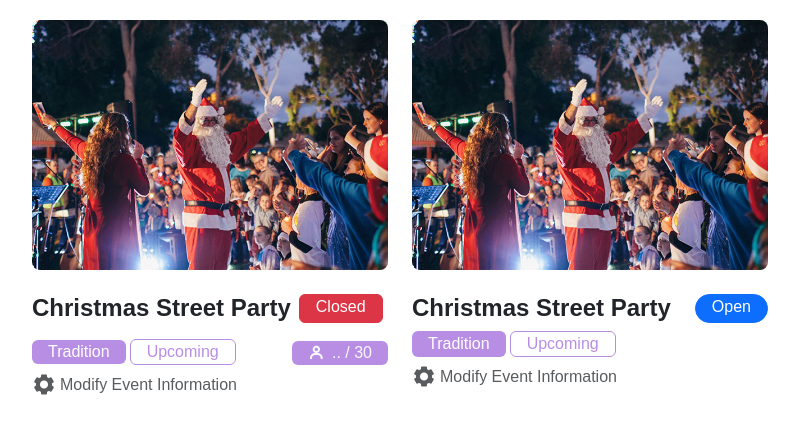
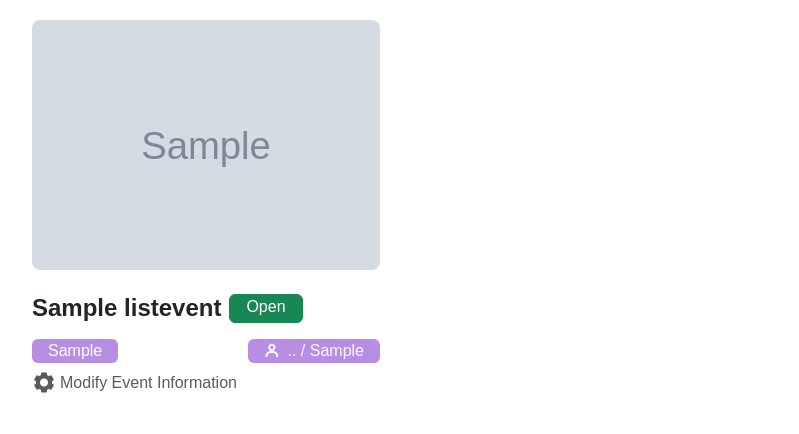
Before and after one commit to Gr1X/Webprog_Lec, a PHP site: page /dashboardadmin.php in a window 1280 px wide. Shown: the part 76-510 px from the top of the page, without its empty margins (50-849 px from the left). Run offline with PHP 8.4, Linux system fonts and the light colour scheme; the visitor is signed in with stand-in values (Sample User, id 1); tables that the repository leaves empty or names only in its code hold one stand-in row (values such as "Sample post"); grey boxes marked "Sample" are stand-in pictures; some libraries are stand-ins or nearby versions; some web fonts are replaced.

Commit message:
show events

```diff
--- a/dashboardadmin.php
+++ b/dashboardadmin.php
@@ -1,3 +1,22 @@
+<?php
+session_start();
+require_once('db.php');
+
+$id_akun = $_SESSION['id_akun'];
+$username = $_SESSION['username'];
+
+$query5 = "SELECT e.id_event, nama_event, foto_event, status_event, kategori, tanggal_event, max_peserta
+           FROM listevent AS e
+           LEFT JOIN registerke AS r ON r.id_event = e.id_event
+           GROUP BY e.id_event
+           ORDER BY tanggal_event ASC";
+
+$stmt5 = $db->prepare(query: $query5);
+$stmt5->execute();
+$events = $stmt5->fetchAll(PDO::FETCH_ASSOC);
+?>
+
+
 <!DOCTYPE html>
 <html lang="en">
 
@@ -69,28 +88,56 @@
     <div class="container mt-5 pt-5">
         <div class="row">
             <!-- Card Gambar Event -->
+            <div class="row">
+            <?php
+            // Tanggal hari ini
+            $currentDate = new DateTime();
+
+            foreach ($events as $event):
+                // Tanggal event dari database
+                $eventDate = new DateTime($event['tanggal_event']);
+
+                // Hitung selisih hari antara event dan tanggal saat ini
+                $interval = $currentDate->diff($eventDate);
+                $daysRemaining = (int) $interval->format('%r%a'); // %r untuk tanda negatif/positif
+
+                // Cek apakah event kurang dari 7 hari
+                $isUpcoming = ($daysRemaining >= 0 && $daysRemaining <= 7);
+            ?>
                 <div class="col-md-4">
                     <div class="card border border-0 mb-4" style="width: 100%;">
-                    <img src="img/christmas.jpg" class="card-img-top border border-0 rounded-3" alt="...">
+                        <!-- Gambar Event -->
+                        <img src="uploads/<?= $event['foto_event'] ?>" class="card-img-top border border-0 rounded-3" alt="...">
+
                         <div class="card-body mt-4 p-0">
                             <div class="d-flex gap-2 mb-3">
-                            <h5 class="card-title m-0 align-self-center">Christmas Street Party</h5>
-                            <p type="button" class="btn btn-danger rounded-2 px-3 py-0 m-0">Closed</p>
+                                <!-- Nama Event -->
+                                <h5 class="card-title m-0 align-self-center"><?= $event['nama_event'] ?></h5>
+
+                                <!-- Status Event -->
+                                <p type="button" class="btn <?= $event['status_event'] === 'open' ? 'btn-success' : 'btn-danger' ?> rounded-2 px-3 py-0 m-0">
+                                    <?= ucfirst($event['status_event']) ?>
+                                </p>
                             </div>
 
                             <div class="d-flex justify-content-between">
                                 <div class="d-flex gap-1 align-items-center">
-                                <!-- Kategori -->
+                                    <!-- Kategori Event -->
                                     <div class="d-flex border border-0 rounded-2 px-3 py-0 kategori_tombol">
-                                    <p class="align-self-center p-0 m-0">Tradition</p>
-                                </div>
-                                <!-- Upcoming Status -->
-                                <button type="button" class="btn button_event rounded-2 px-3 p-0 m-0">Upcoming</button>
+                                        <p class="align-self-center p-0 m-0"><?= ucfirst($event['kategori']) ?></p>
                                     </div>
 
-                            <!-- Participants -->
+                                    <!-- Upcoming Status hanya jika event kurang dari 1 minggu -->
+                                    <?php if ($isUpcoming): ?>
+                                        <button type="button" class="btn button_event rounded-2 px-3 p-0 m-0">Upcoming</button>
+                                    <?php endif; ?>
+                                </div>
+
+                                <!-- Participants (dummied since it is not in the query) -->
                                 <div class="m-0 p-0 mt-auto border border-0 rounded-2 px-3 py-0 participant_custom">
-                                <p class="d-flex align-items-center p-0 m-0 text-light"><i class='bx bx-user fs-6 fw-bold me-2'></i>.. / 30</p>
+                                    <p class="d-flex align-items-center p-0 m-0 text-light">
+                                        <i class='bx bx-user fs-6 fw-bold me-2'></i>.. / <?= $event['max_peserta']?>
+                                    </p>
                                 </div>
                             </div>
 
@@ -98,43 +145,16 @@
                                 <!-- Button Modal -->
                                 <div class="">
                                     <div class="d-flex justify-content-center pe-4">
-                                    <button href="#" class="btn bg-transparent border border-0 text-muted d-flex justify-content-center m-0 p-0" data-bs-toggle="modal" data-bs-target="#cardModal"><i class='bx bxs-cog fs-4 align-self-center me-1'></i>Modify Event Information</button>
+                                        <button href="#" class="btn bg-transparent border border-0 text-muted d-flex justify-content-center m-0 p-0" data-bs-toggle="modal" data-bs-target="#cardModal">
+                                            <i class='bx bxs-cog fs-4 align-self-center me-1'></i>Modify Event Information
+                                        </button>
                                     </div>
                                 </div>
                             </div>
                         </div>
                     </div>
                 </div>
-
-            <!-- Card Gambar Event -->
-            <div class="col-md-4">
-                <div class="card border border-0 mb-4" style="width: 100%;">
-                    <img src="img/christmas.jpg" class="card-img-top border border-0 rounded-3" alt="...">
-                    <div class="card-body mt-4 p-0">
-                        <div class="d-flex justify-content-between">
-                            <h5 class="card-title m-0">Christmas Street Party</h5>
-                            <p type="button" class="btn btn-primary rounded-pill px-3 p-0 m-0">Open</p>
-                        </div>
-
-                        <div class="d-flex gap-1 mt-2">
-                            <!-- Kategori -->
-                            <div class="d-flex border border-0 rounded-2 px-3 py-0 kategori_tombol">
-                                <p class="align-self-center p-0 m-0">Tradition</p>
-                            </div>
-                            <!-- Upcoming Status -->
-                            <button type="button" class="btn button_event rounded-2 px-3 p-0 m-0">Upcoming</button>
-                        </div>
-
-                        <div class="d-flex mt-2">
-                            <!-- Button Modal -->
-                            <div class="">
-                                <div class="d-flex justify-content-center pe-4">
-                                    <button href="#" class="btn bg-transparent border border-0 text-muted d-flex justify-content-center m-0 p-0" data-bs-toggle="modal" data-bs-target="#cardModal"><i class='bx bxs-cog fs-4 align-self-center me-1'></i>Modify Event Information</button>
-                                </div>
-                            </div>
-                        </div>
-                    </div>
-                </div>
+            <?php endforeach; ?>
         </div>
 
         <!-- Modal Event -->
```
Also changed, not shown: uploads/databes2.jpg (added), uploads/databes3.jpg (added), uploads/databes4.jpg (added), uploads/databes5.jpg (added), uploads/databes6.jpg (added), 1 other file. Lines whose indentation alone changed are shown as unchanged.
